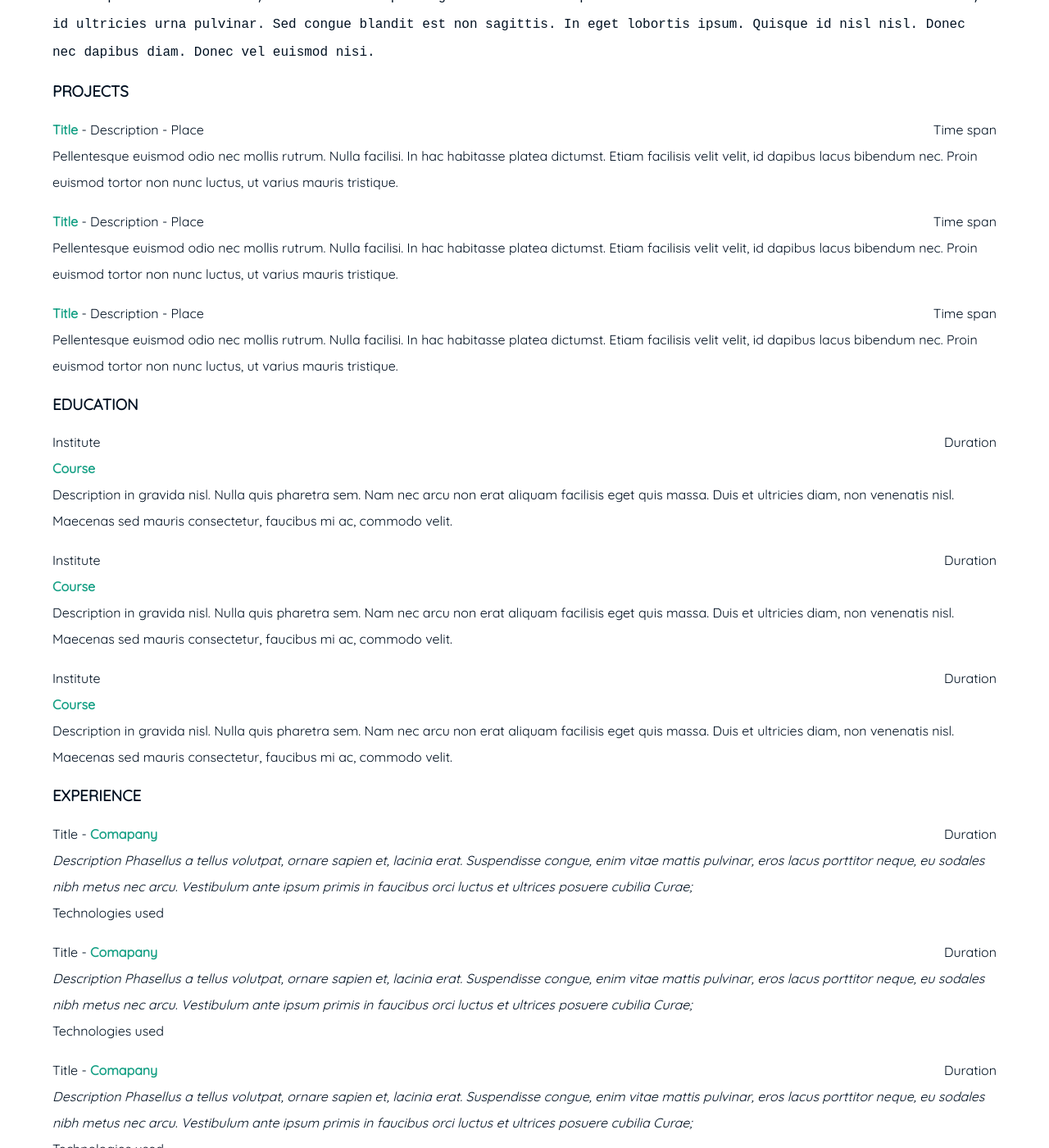
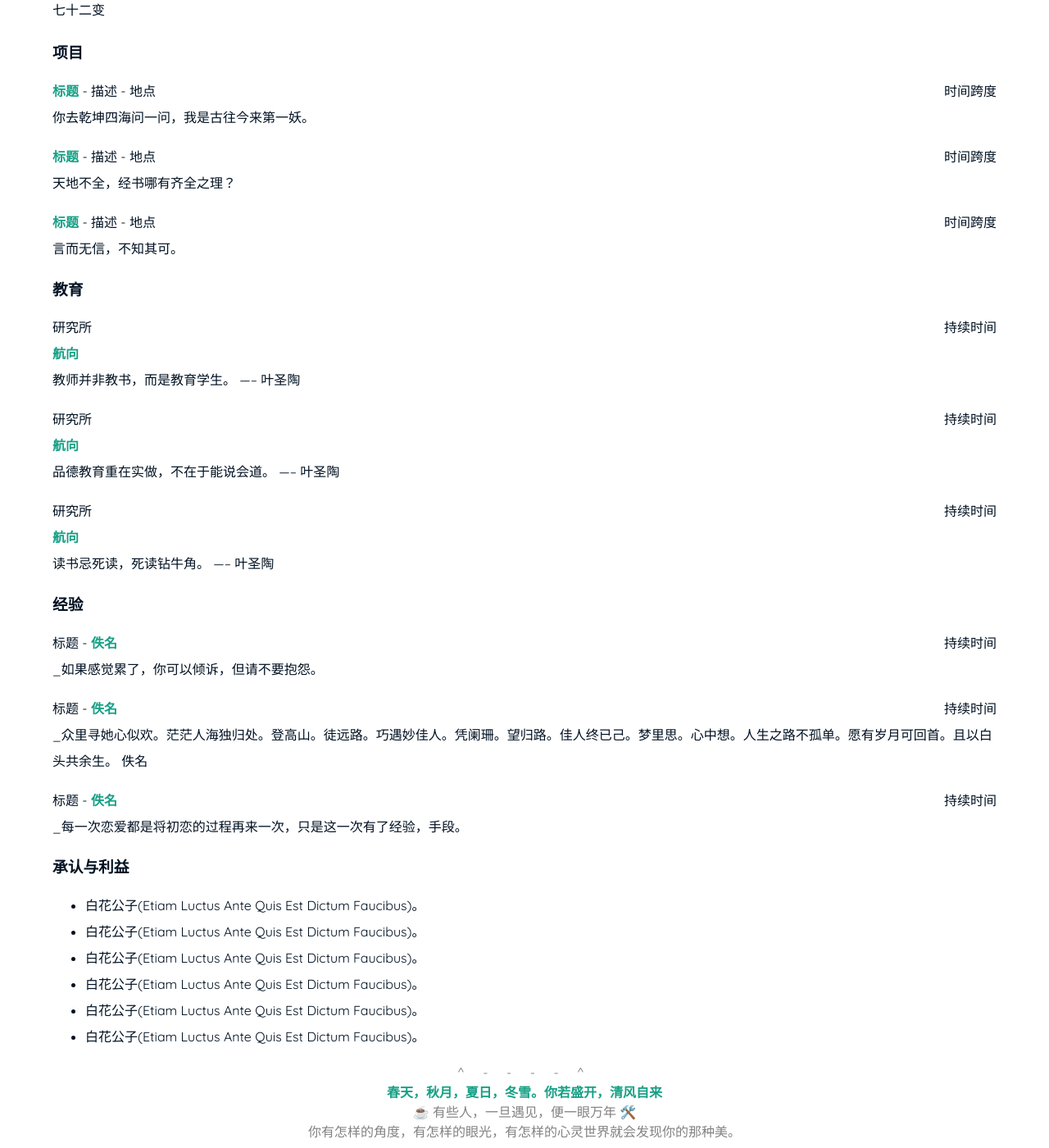
Before and after one commit to suqingyuy/suqingyuy.github.io, a Jekyll site: the page built from resume.md, in a window 1280 px wide and 1400 px high, scrolled down 433 px. Shown: the whole window at 82% size. Built offline with Jekyll 4.4.1, drawn with Linux system fonts in a browser that asks for light colours; some of the changed text lies outside the part shown.

Commit message:
个人博客

````diff
--- a/_includes/page/about.html
+++ b/_includes/page/about.html
@@ -2,6 +2,7 @@
 <div class="about__devider">^ - - - - ^</div>
 <div class="about__text">
 <strong> 春天，秋月，夏日，冬雪。你若盛开，清风自来 </strong>
+
 <br>☕ 有些人，一旦遇见，便一眼万年 🛠️
 <br> 你有怎样的角度，有怎样的眼光，有怎样的心灵世界就会发现你的那种美。
 </div>
--- a/resume.md
+++ b/resume.md
@@ -1,60 +1,60 @@
 ---
 layout: page
-title: Résumé
-subtitle: An awesome person
+title: 简介
+subtitle: 可爱的人
 ---
 
-<span style="float: right; "><a href="{{ '/assets/resume.pdf' | prepend: site.baseurl }}"><strong>> Download as PDF</strong></a> </span>
+<span style="float: right; "><a href="{{ '/assets/resume.pdf' | prepend: site.baseurl }}"><strong>> 以PDF格式下载</strong></a> </span>
 <br>
 
-### SKILLS
-``` Lorem ipsum dolor sit amet, consectetur adipiscing elit. Morbi sed porttitor mi. In bibendum tortor nec massa finibus, id ultricies urna pulvinar. Sed congue blandit est non sagittis. In eget lobortis ipsum. Quisque id nisl nisl. Donec nec dapibus diam. Donec vel euismod nisi.  ```
+### 技能
+``` 七十二变 ```
 
-### PROJECTS
-**Title** - Description - Place <span style="float: right; ">Time span</span>
-Pellentesque euismod odio nec mollis rutrum. Nulla facilisi. In hac habitasse platea dictumst. Etiam facilisis velit velit, id dapibus lacus bibendum nec. Proin euismod tortor non nunc luctus, ut varius mauris tristique.
+### 项目
+**标题** - 描述 - 地点 <span style="float: right; ">时间跨度</span>
+你去乾坤四海问一问，我是古往今来第一妖。
 
-**Title** - Description - Place <span style="float: right; ">Time span</span>
-Pellentesque euismod odio nec mollis rutrum. Nulla facilisi. In hac habitasse platea dictumst. Etiam facilisis velit velit, id dapibus lacus bibendum nec. Proin euismod tortor non nunc luctus, ut varius mauris tristique.
+**标题** - 描述 - 地点 <span style="float: right; ">时间跨度</span>
+天地不全，经书哪有齐全之理？
 
-**Title** - Description - Place <span style="float: right; ">Time span</span>
-Pellentesque euismod odio nec mollis rutrum. Nulla facilisi. In hac habitasse platea dictumst. Etiam facilisis velit velit, id dapibus lacus bibendum nec. Proin euismod tortor non nunc luctus, ut varius mauris tristique.
+**标题** - 描述 - 地点 <span style="float: right; ">时间跨度</span>
+言而无信，不知其可。
 
-### EDUCATION
+### 教育
 
-Institute <span style="float: right; ">Duration</span>
-**Course**
-Description in gravida nisl. Nulla quis pharetra sem. Nam nec arcu non erat aliquam facilisis eget quis massa. Duis et ultricies diam, non venenatis nisl. Maecenas sed mauris consectetur, faucibus mi ac, commodo velit.
+研究所 <span style="float: right; ">持续时间</span>
+**航向**
+教师并非教书，而是教育学生。
+----- 叶圣陶
 
-Institute <span style="float: right; ">Duration</span>
-**Course**
-Description in gravida nisl. Nulla quis pharetra sem. Nam nec arcu non erat aliquam facilisis eget quis massa. Duis et ultricies diam, non venenatis nisl. Maecenas sed mauris consectetur, faucibus mi ac, commodo velit.
+研究所 <span style="float: right; ">持续时间</span>
+**航向**
+品德教育重在实做，不在于能说会道。
+----- 叶圣陶
 
-Institute <span style="float: right; ">Duration</span>
-**Course**
-Description in gravida nisl. Nulla quis pharetra sem. Nam nec arcu non erat aliquam facilisis eget quis massa. Duis et ultricies diam, non venenatis nisl. Maecenas sed mauris consectetur, faucibus mi ac, commodo velit.
+研究所 <span style="float: right; ">持续时间</span>
+**航向**
+读书忌死读，死读钻牛角。
+----- 叶圣陶
 
-### EXPERIENCE
+### 经验
 
-Title - **Comapany** <span style="float: right; ">Duration</span>
-_Description Phasellus a tellus volutpat, ornare sapien et, lacinia erat. Suspendisse congue, enim vitae mattis pulvinar, eros lacus porttitor neque, eu sodales nibh metus nec arcu. Vestibulum ante ipsum primis in faucibus orci luctus et ultrices posuere cubilia Curae;_
-Technologies used
+标题 - **佚名** <span style="float: right; ">持续时间</span>
+_如果感觉累了，你可以倾诉，但请不要抱怨。
+
+标题 - **佚名** <span style="float: right; ">持续时间</span>
+_众里寻她心似欢。茫茫人海独归处。登高山。徒远路。巧遇妙佳人。凭阑珊。望归路。佳人终已己。梦里思。心中想。人生之路不孤单。愿有岁月可回首。且以白头共余生。
+佚名
+
+标题 - **佚名** <span style="float: right; ">持续时间</span>
+_每一次恋爱都是将初恋的过程再来一次，只是这一次有了经验，手段。
 
 
-Title - **Comapany** <span style="float: right; ">Duration</span>
-_Description Phasellus a tellus volutpat, ornare sapien et, lacinia erat. Suspendisse congue, enim vitae mattis pulvinar, eros lacus porttitor neque, eu sodales nibh metus nec arcu. Vestibulum ante ipsum primis in faucibus orci luctus et ultrices posuere cubilia Curae;_
-Technologies used
+### 承认与利益
 
-Title - **Comapany** <span style="float: right; ">Duration</span>
-_Description Phasellus a tellus volutpat, ornare sapien et, lacinia erat. Suspendisse congue, enim vitae mattis pulvinar, eros lacus porttitor neque, eu sodales nibh metus nec arcu. Vestibulum ante ipsum primis in faucibus orci luctus et ultrices posuere cubilia Curae;_
-Technologies used
-
-
-### RECOGNITION & INTERESTS
-
-- Etiam luctus ante quis est dictum faucibus.
-- Etiam luctus ante quis est dictum faucibus.
-- Etiam luctus ante quis est dictum faucibus.
-- Etiam luctus ante quis est dictum faucibus.
-- Etiam luctus ante quis est dictum faucibus.
-- Etiam luctus ante quis est dictum faucibus.
+- 白花公子(Etiam Luctus Ante Quis Est Dictum Faucibus)。
+- 白花公子(Etiam Luctus Ante Quis Est Dictum Faucibus)。
+- 白花公子(Etiam Luctus Ante Quis Est Dictum Faucibus)。
+- 白花公子(Etiam Luctus Ante Quis Est Dictum Faucibus)。
+- 白花公子(Etiam Luctus Ante Quis Est Dictum Faucibus)。
+- 白花公子(Etiam Luctus Ante Quis Est Dictum Faucibus)。
````
Also changed, not shown: blog.md (+2 -2 lines).
